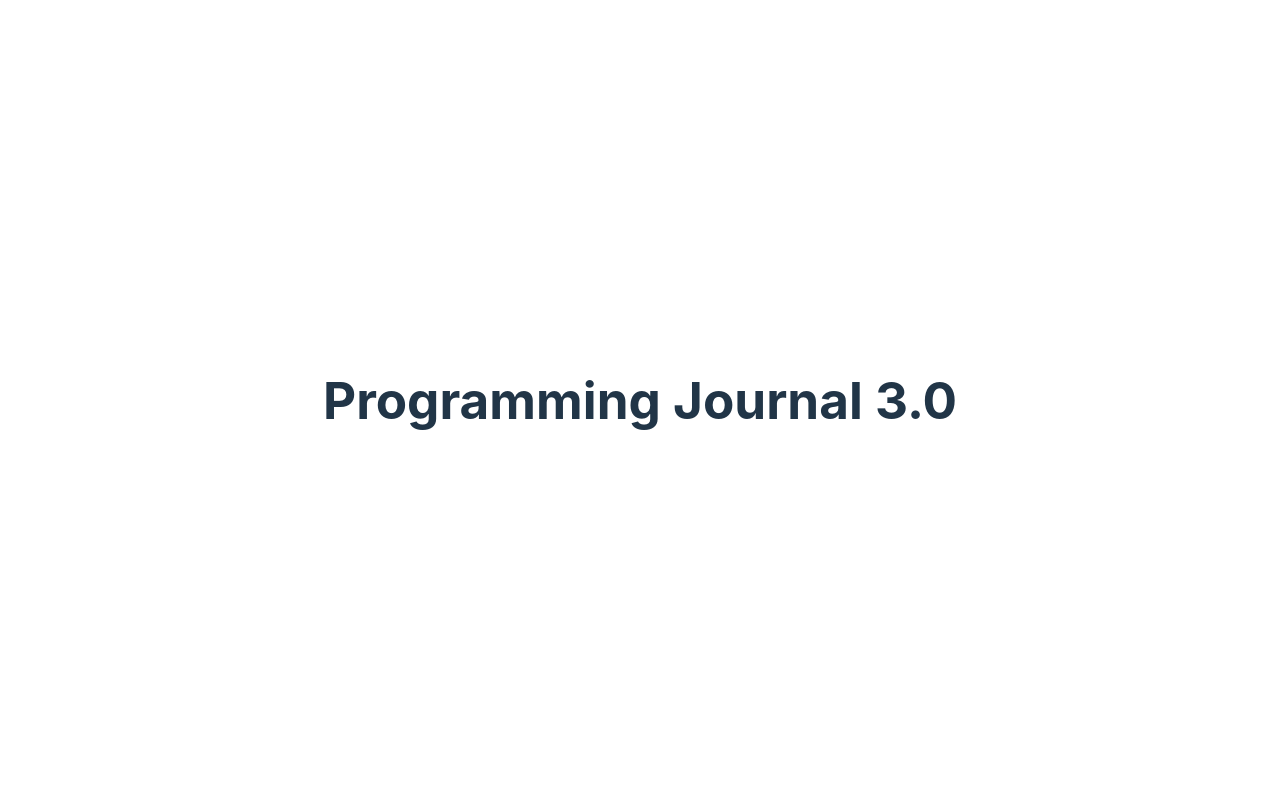
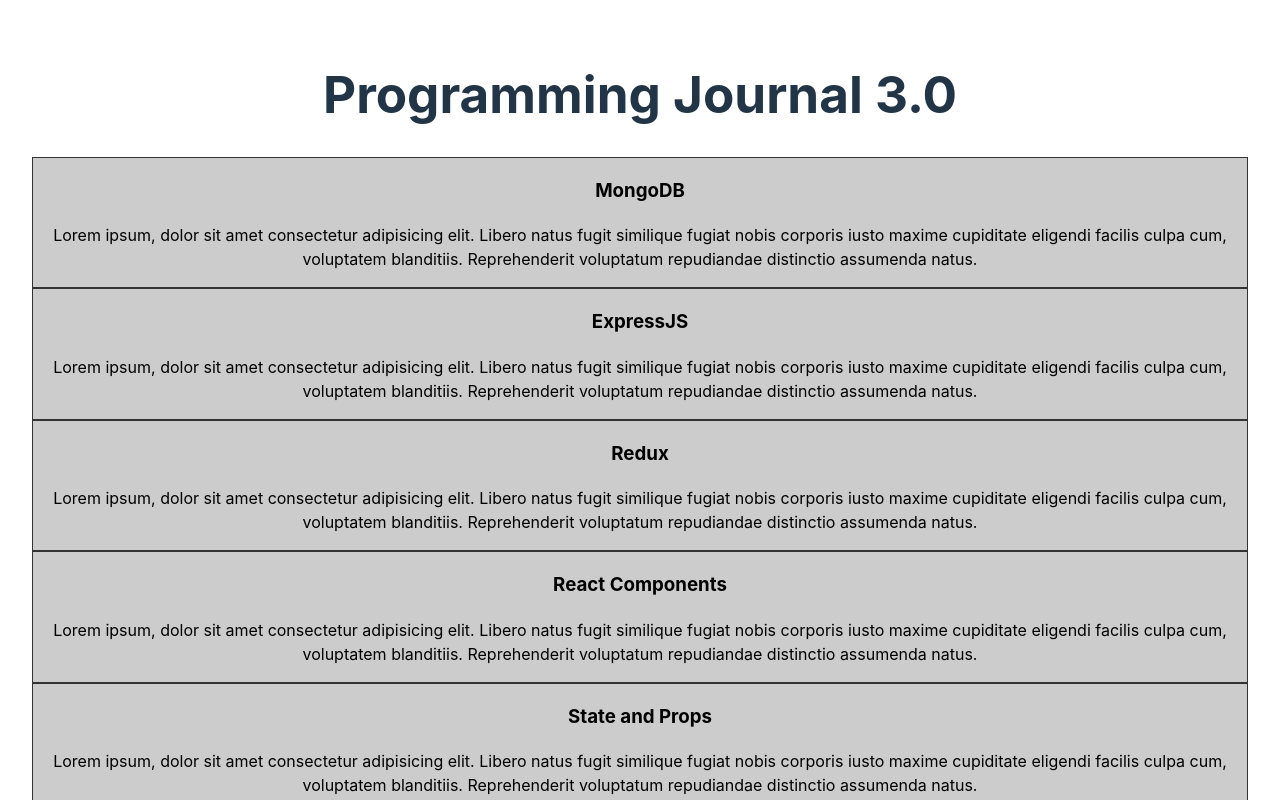
Before and after one commit to dgentilli/programming-journal-v3, a React (Vite) app in the folder client/: page / in a window 1280 px wide. Shown: the top 800 px of the page. Built offline with nearby package versions, Linux system fonts and the light colour scheme.

Commit message:
Create a basic, unstyled UI for the posts list

```diff
--- a/client/package.json
+++ b/client/package.json
@@ -11,7 +11,8 @@
   },
   "dependencies": {
     "react": "^18.3.1",
-    "react-dom": "^18.3.1"
+    "react-dom": "^18.3.1",
+    "styled-components": "^6.1.13"
   },
   "devDependencies": {
     "@eslint/js": "^9.13.0",
--- a/client/src/App.tsx
+++ b/client/src/App.tsx
@@ -1,9 +1,11 @@
 import './App.css';
+import PostsContainer from './screens/PostsScreen/PostsContainer';
 
 function App() {
   return (
     <>
       <h1>Programming Journal 3.0</h1>
+      <PostsContainer />
     </>
   );
 }
--- /dev/null
+++ b/client/src/components/ListItem.tsx
@@ -0,0 +1,37 @@
+import { styled } from 'styled-components';
+
+const Wrapper = styled.div`
+  background-color: #ccc;
+  border: 1px solid #333;
+`;
+
+const Title = styled.h3`
+  color: black;
+`;
+
+const Text = styled.p`
+  color: black;
+`;
+
+interface ListItemProps {
+  postData: {
+    title: string;
+    content: string;
+    createdAt: string | number;
+    _id: string;
+  };
+}
+
+const ListItem = (props: ListItemProps) => {
+  const { postData } = props;
+  const { title, content } = postData;
+
+  return (
+    <Wrapper>
+      <Title>{title}</Title>
+      <Text>{content}</Text>
+    </Wrapper>
+  );
+};
+
+export default ListItem;
--- /dev/null
+++ b/client/src/screens/PostsScreen/PostsContainer.tsx
@@ -0,0 +1,37 @@
+import React from 'react';
+import PostsUI from './PostsUI';
+
+const MemoizedPostsUI = React.memo(PostsUI);
+
+const mockContent =
+  'Lorem ipsum, dolor sit amet consectetur adipisicing elit. Libero natus fugit similique fugiat nobis corporis iusto maxime cupiditate eligendi facilis culpa cum, voluptatem blanditiis. Reprehenderit voluptatum repudiandae distinctio assumenda natus.';
+
+const PostsContainer = () => {
+  const mockData = [
+    { title: 'MongoDB', content: mockContent, createdAt: Date.now(), _id: '1' },
+    {
+      title: 'ExpressJS',
+      content: mockContent,
+      createdAt: Date.now(),
+      _id: '2',
+    },
+    { title: 'Redux', content: mockContent, createdAt: Date.now(), _id: '3' },
+    {
+      title: 'React Components',
+      content: mockContent,
+      createdAt: Date.now(),
+      _id: '4',
+    },
+    {
+      title: 'State and Props',
+      content: mockContent,
+      createdAt: Date.now(),
+      _id: '5',
+    },
+    { title: 'JS 101', content: mockContent, createdAt: Date.now(), _id: '6' },
+  ];
+
+  return <MemoizedPostsUI postsData={mockData} />;
+};
+
+export default PostsContainer;
--- /dev/null
+++ b/client/src/screens/PostsScreen/PostsUI.tsx
@@ -0,0 +1,21 @@
+import ListItem from '../../components/ListItem';
+import { Post } from '../../types/common';
+
+interface PostsUIProps {
+  postsData: Post[];
+}
+
+const PostsUI = (props: PostsUIProps) => {
+  const { postsData } = props;
+  console.log({ postsData });
+  return (
+    <div>
+      {postsData.map((post) => {
+        const { _id } = post;
+        return <ListItem key={_id} postData={post} />;
+      })}
+    </div>
+  );
+};
+
+export default PostsUI;
--- /dev/null
+++ b/client/src/types/common.ts
@@ -0,0 +1,6 @@
+export type Post = {
+  _id: string;
+  title: string;
+  content: string;
+  createdAt: string | number;
+};
```
Also changed, not shown: 1 other file (tests, documents, lock files or other folders).
